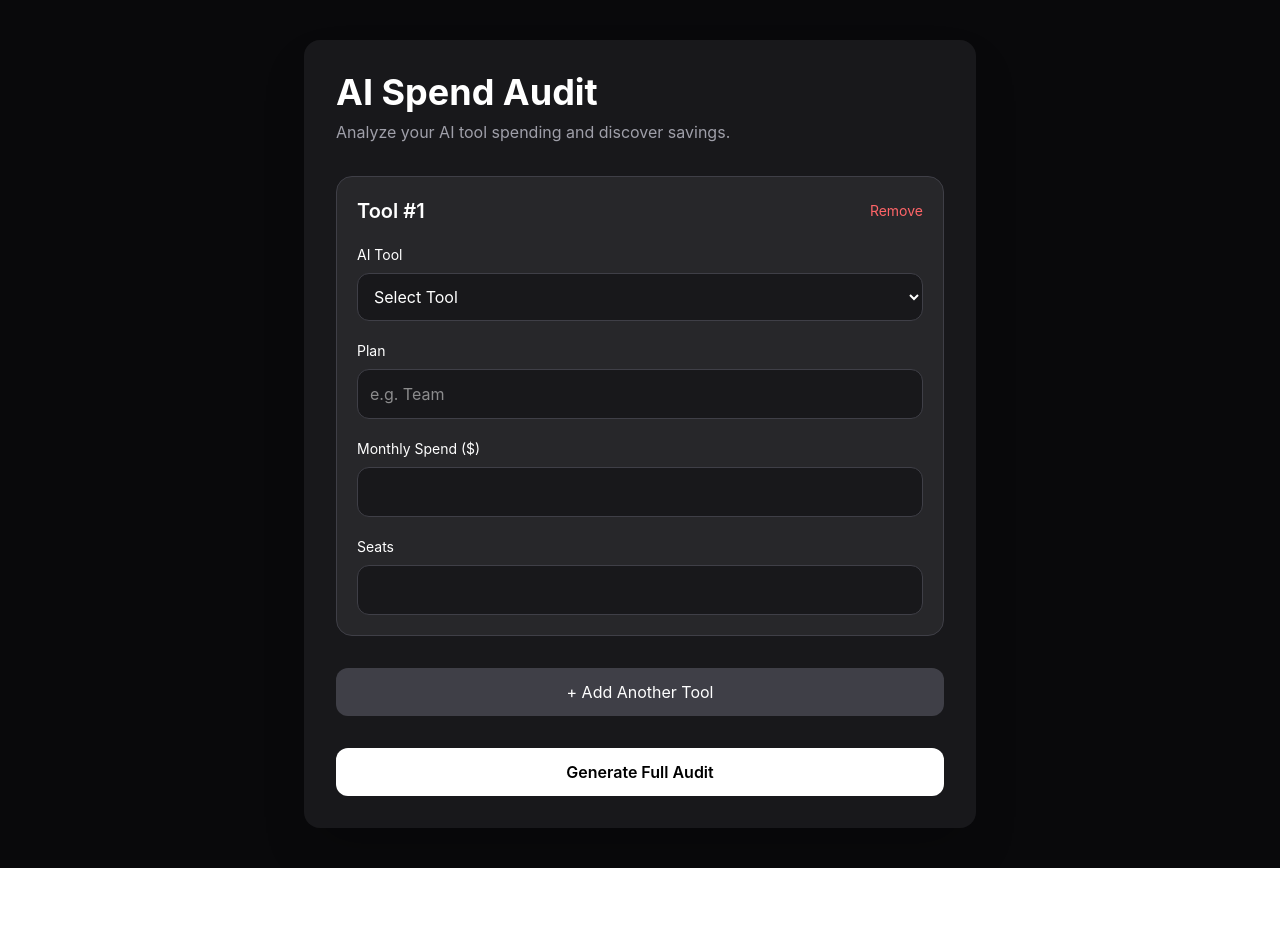
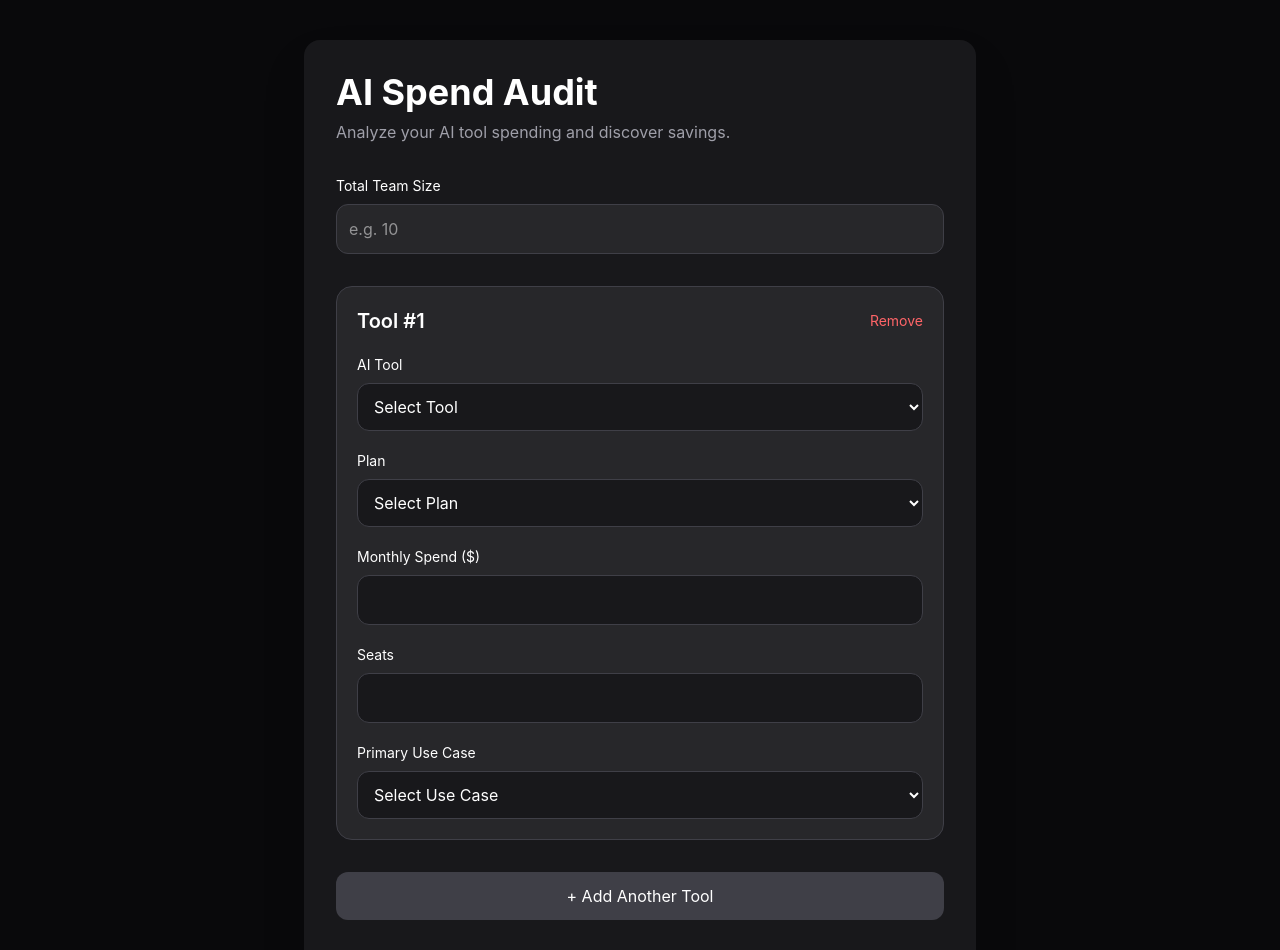
Before and after one commit to pratham94380/ai-spend-audit, a React app in the folder frontend/: page / in a window 1280 px wide. Shown: the top 950 px of the page. Before the commit the page ends 868 px from the top, so only its background shows below. Built offline with nearby package versions, Linux system fonts and the light colour scheme; the HTML template or start-up script is replaced by a standard one.

Commit message:
feat: improve spend form with dynamic pricing plans

```diff
--- a/frontend/src/App.jsx
+++ b/frontend/src/App.jsx
@@ -1,4 +1,5 @@
 import { useEffect, useState } from "react";
+import { TOOL_OPTIONS } from "./toolOptions";
 
 function App() {
   const [tools, setTools] = useState(() => {
@@ -19,9 +20,17 @@ function App() {
 
   const [auditResult, setAuditResult] = useState(null);
 
+  const [teamSize, setTeamSize] = useState(
+    localStorage.getItem("teamSize") || "",
+  );
+
   useEffect(() => {
     localStorage.setItem("auditTools", JSON.stringify(tools));
   }, [tools]);
+
+  useEffect(() => {
+    localStorage.setItem("teamSize", teamSize);
+  }, [teamSize]);
 
   const handleChange = (index, e) => {
     const updatedTools = [...tools];
@@ -54,7 +63,7 @@ function App() {
 
   const generateAudit = async () => {
     for (const tool of tools) {
-      if (!tool.tool || !tool.plan || !tool.spend || !tool.seats) {
+      if (!tool.tool || !tool.plan || !tool.spend || !tool.seats || !tool.useCase) {
         alert("Please fill all fields before generating audit.");
         return;
       }
@@ -68,7 +77,10 @@ function App() {
           "Content-Type": "application/json",
         },
 
-        body: JSON.stringify({ tools }),
+        body: JSON.stringify({
+          tools,
+          teamSize,
+        }),
       });
 
       const data = await response.json();
@@ -87,6 +99,17 @@ function App() {
         <p className="text-zinc-400 mb-8">
           Analyze your AI tool spending and discover savings.
         </p>
+
+        <div className="mb-8">
+          <label className="block mb-2 text-sm">Total Team Size</label>
+          <input
+            type="number"
+            value={teamSize}
+            onChange={(e) => setTeamSize(e.target.value)}
+            placeholder="e.g. 10"
+            className="w-full p-3 rounded-xl bg-zinc-800 border border-zinc-700"
+          />
+        </div>
 
         <div className="space-y-8">
           {tools.map((toolData, index) => (
@@ -107,7 +130,6 @@ function App() {
               <div className="space-y-5">
                 <div>
                   <label className="block mb-2 text-sm">AI Tool</label>
-
                   <select
                     name="tool"
                     value={toolData.tool}
@@ -115,26 +137,29 @@ function App() {
                     className="w-full p-3 rounded-xl bg-zinc-900 border border-zinc-700"
                   >
                     <option value="">Select Tool</option>
-
-                    <option>ChatGPT</option>
-                    <option>Claude</option>
-                    <option>Cursor</option>
-                    <option>GitHub Copilot</option>
-                    <option>Gemini</option>
+                    {Object.keys(TOOL_OPTIONS).map((tool) => (
+                      <option key={tool} value={tool}>
+                        {tool}
+                      </option>
+                    ))}
                   </select>
                 </div>
 
                 <div>
                   <label className="block mb-2 text-sm">Plan</label>
-
-                  <input
-                    type="text"
+                  <select
                     name="plan"
                     value={toolData.plan}
                     onChange={(e) => handleChange(index, e)}
-                    placeholder="e.g. Team"
                     className="w-full p-3 rounded-xl bg-zinc-900 border border-zinc-700"
-                  />
+                  >
+                    <option value="">Select Plan</option>
+                    {(TOOL_OPTIONS[toolData.tool] || []).map((plan) => (
+                      <option key={plan} value={plan}>
+                        {plan}
+                      </option>
+                    ))}
+                  </select>
                 </div>
 
                 <div>
@@ -153,7 +178,6 @@ function App() {
 
                 <div>
                   <label className="block mb-2 text-sm">Seats</label>
-
                   <input
                     type="number"
                     name="seats"
@@ -161,6 +185,23 @@ function App() {
                     onChange={(e) => handleChange(index, e)}
                     className="w-full p-3 rounded-xl bg-zinc-900 border border-zinc-700"
                   />
+                </div>
+
+                <div>
+                  <label className="block mb-2 text-sm">Primary Use Case</label>
+                  <select
+                    name="useCase"
+                    value={toolData.useCase}
+                    onChange={(e) => handleChange(index, e)}
+                    className="w-full p-3 rounded-xl bg-zinc-900 border border-zinc-700"
+                  >
+                    <option value="">Select Use Case</option>
+                    <option>Coding</option>
+                    <option>Writing</option>
+                    <option>Data</option>
+                    <option>Research</option>
+                    <option>Mixed</option>
+                  </select>
                 </div>
               </div>
             </div>
--- /dev/null
+++ b/frontend/src/toolOptions.js
@@ -0,0 +1,17 @@
+export const TOOL_OPTIONS = {
+    Cursor: ["Hobby", "Pro", "Business", "Enterprise"],
+
+    "GitHub Copilot": ["Individual", "Business", "Enterprise"],
+
+    Claude: ["Free", "Pro", "Max", "Team", "Enterprise", "API direct"],
+
+    ChatGPT: ["Plus", "Team", "Enterprise", "API direct"],
+
+    "Anthropic API direct": ["API direct"],
+
+    "OpenAI API direct": ["API direct"],
+
+    Gemini: ["Pro", "Ultra", "API"],
+
+    Windsurf: ["Free", "Pro", "Teams", "Enterprise"],
+};
```
Also changed, not shown: 1 other file (tests, documents, lock files or other folders).
